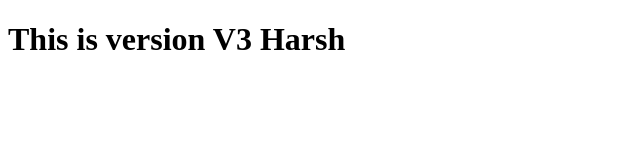
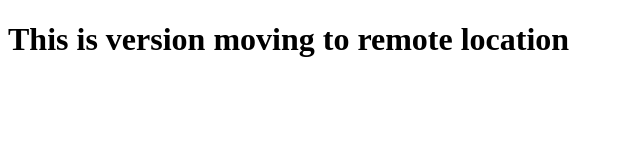
Before and after one commit to harshpooja/tomcat, a plain HTML site: page index.html in a window 1280 px wide. Shown: the whole page, without its empty margins (0-640 px from the left). Drawn offline with Linux system fonts and the light colour scheme.

Commit message:
this is version v4

```diff
--- a/index.html
+++ b/index.html
@@ -6,6 +6,6 @@
     <title>Document</title>
 </head>
 <body>
-    <h1>This is version V3 Harsh</h1>
+    <h1>This is version moving to remote location</h1>
 </body>
 </html>
```
